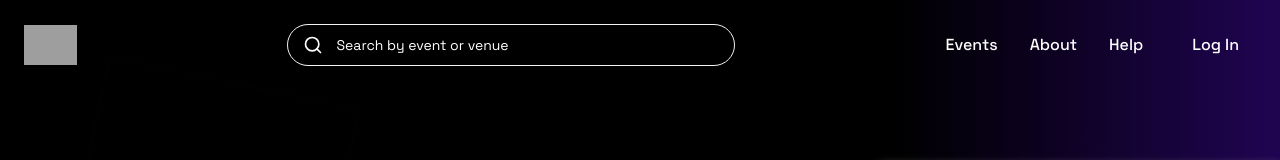
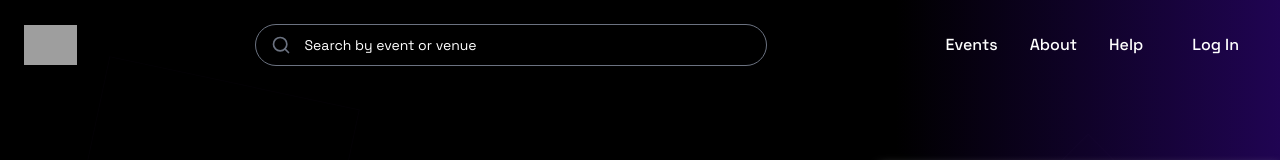
Before and after one commit to hrithik210/crowdvolt-frontend, a React (Vite) app: page / in a window 1280 px wide. Shown: the top 160 px of the page. Built offline with nearby package versions, Linux system fonts and the light colour scheme; grey boxes are pictures that could not be loaded.

Commit message:
footer changes

```diff
--- a/client/components/Header.tsx
+++ b/client/components/Header.tsx
@@ -14,15 +14,15 @@ export default function Header() {
         </div>
 
         {/* Search Bar */}
-        <div className="flex-1 max-w-md mx-8">
+        <div className="flex-1 max-w-lg mx-8">
           <div className="relative">
             <div className="absolute inset-y-0 left-0 pl-4 flex items-center pointer-events-none">
-              <Search className="h-5 w-5 text-white" />
+              <Search className="h-5 w-5 text-gray-500" />
             </div>
             <input
               type="text"
               placeholder="Search by event or venue"
-              className="w-full bg-transparent border border-gray-text rounded-full py-2.5 pl-12 pr-4 text-white placeholder-white text-sm focus:outline-none focus:border-white transition-colors"
+              className="w-full bg-transparent border border-gray-500 rounded-full py-2.5 pl-12 pr-4 text-white placeholder-white text-sm focus:outline-none focus:border-white transition-colors"
             />
           </div>
         </div>
```
Also changed, not shown: client/components/Footer.tsx (+6 -1 lines).
